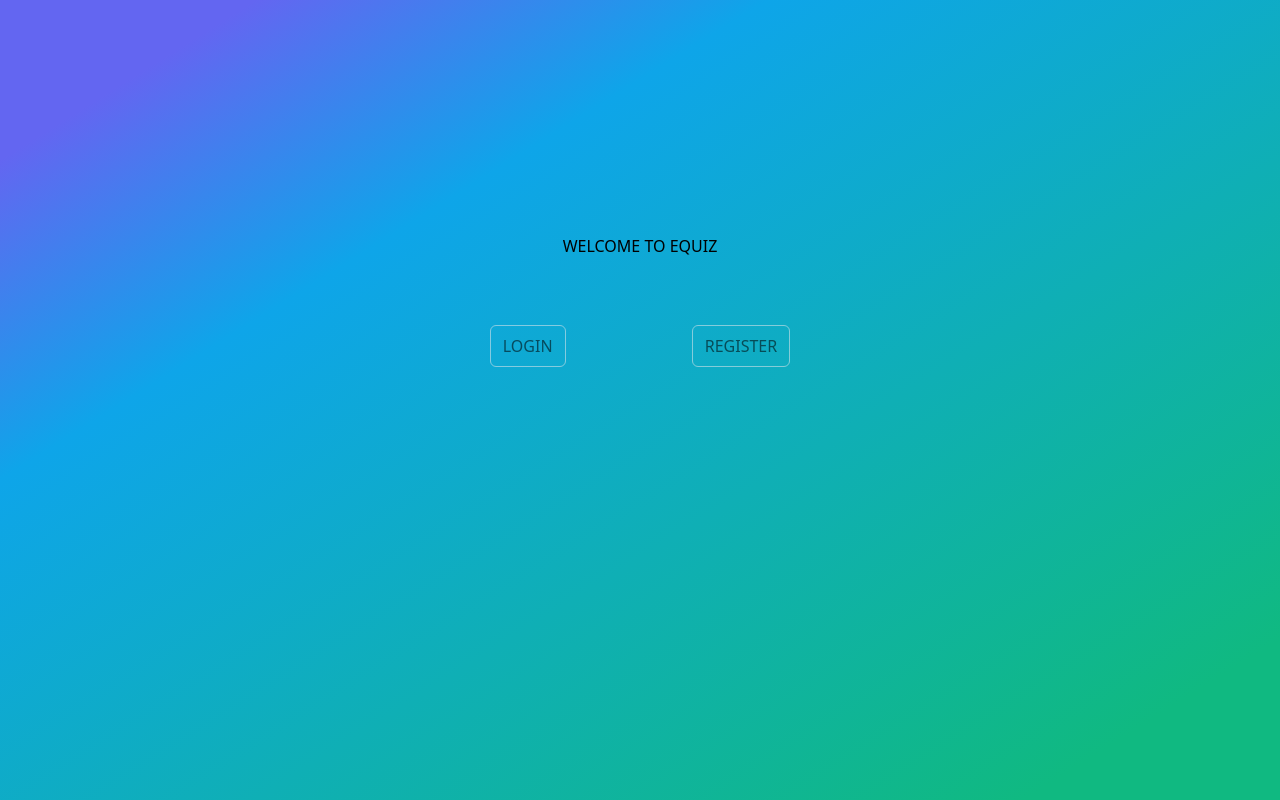
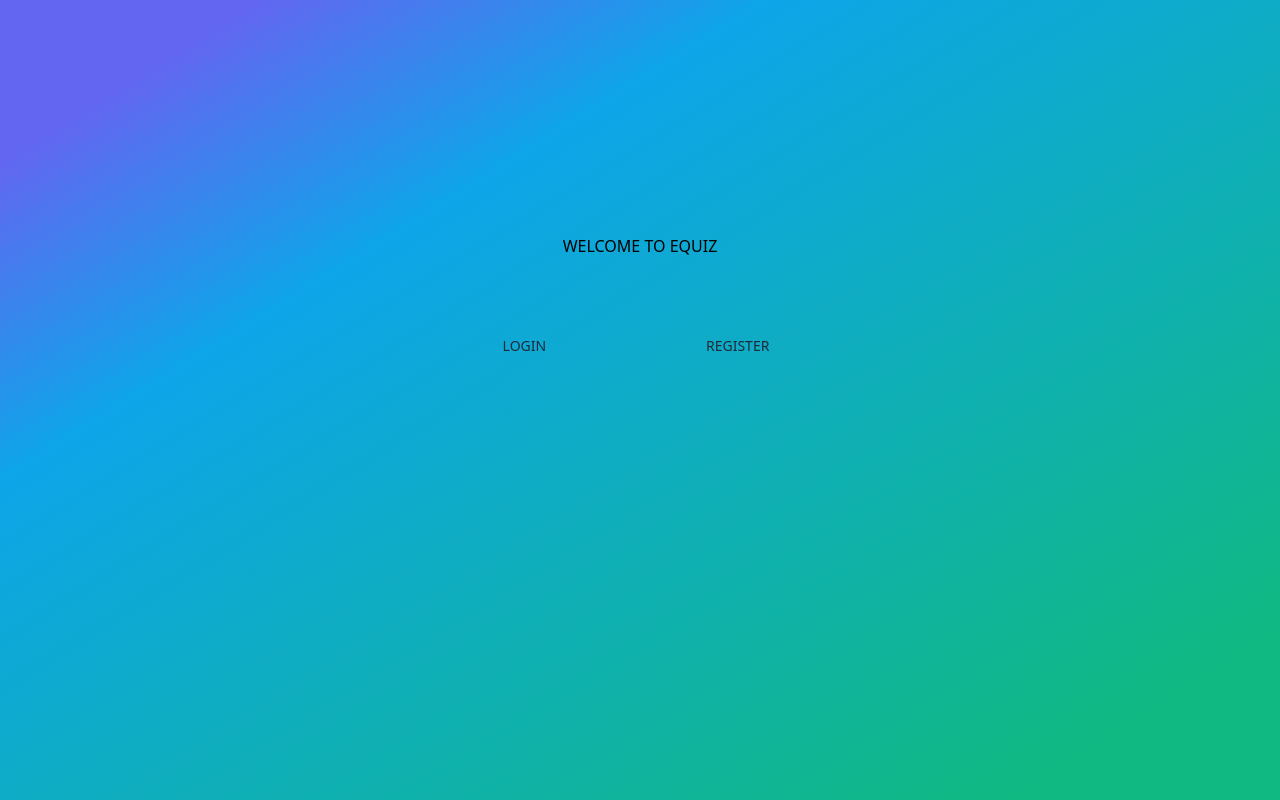
Before and after one commit to HamzaBilgin/EQUIZ-REACT-PROJECT, a React (Vite) app: page / in a window 1280 px wide. Built offline with nearby package versions, Linux system fonts and the light colour scheme.

Commit message:
Login and Register added

```diff
--- /dev/null
+++ b/src/components/auth/LoginForm.jsx
@@ -0,0 +1,7 @@
+import React from "react";
+
+const LoginForm = () => {
+  return <div>LoginForm</div>;
+};
+
+export default LoginForm;
--- /dev/null
+++ b/src/components/auth/RegisterForm.jsx
@@ -0,0 +1,7 @@
+import React from "react";
+
+const RegisterForm = () => {
+  return <div>RegisterForm</div>;
+};
+
+export default RegisterForm;
--- /dev/null
+++ b/src/layout/MainLayout.jsx
@@ -0,0 +1,15 @@
+import React, { Fragment } from "react";
+
+import { Outlet } from "react-router-dom";
+
+const MainLayout = () => {
+  return (
+    <div className="bg-gradient-to-br from-indigo-500 from-10% via-sky-500 via-30% to-emerald-500 to-90% h-dvh flex flex-col  items-center">
+      <Fragment>
+        <Outlet />
+      </Fragment>
+    </div>
+  );
+};
+
+export default MainLayout;
--- a/src/pages/HomePage.jsx
+++ b/src/pages/HomePage.jsx
@@ -1,18 +1,25 @@
 import React from "react";
+import { Link } from "react-router-dom";
 
 const HomePage = () => {
   return (
-    <div className="bg-gradient-to-br from-indigo-500 from-10% via-sky-500 via-30% to-emerald-500 to-90% h-dvh flex flex-col  items-center ">
-      <div className="mt-[200px]  w-1/3 h-1/4 flex flex-col justify-around items-center ">
-        <h1>WELCOME TO EQUIZ</h1>
-        <div className="w-full flex justify-around">
-          <button className="px-3 py-2 border rounded-md opacity-55 hover:opacity-100">
-            LOGIN
-          </button>
-          <button className="px-3 py-2 border rounded-md opacity-55 hover:opacity-100">
-            REGISTER
-          </button>
-        </div>
+    <div className="mt-[200px]  w-1/3 h-1/4 flex flex-col justify-around items-center ">
+      <h1>WELCOME TO EQUIZ</h1>
+      <div className="w-full flex justify-around">
+        <Link
+          to="/auth/login"
+          relative="path"
+          className="text-gray-800  font-medium rounded-lg text-sm px-4 lg:px-5 py-2 lg:py-2.5 mr-2 hover:bg-indigo-900/50 hover:text-white"
+        >
+          <span>LOGIN</span>
+        </Link>
+        <Link
+          to="/auth/register"
+          relative="path"
+          className="text-gray-800  font-medium rounded-lg text-sm px-4 lg:px-5 py-2 lg:py-2.5 mr-2 hover:bg-indigo-900/50 hover:text-white"
+        >
+          <span>REGISTER</span>
+        </Link>
       </div>
     </div>
   );
--- a/src/pages/authPages/LoginPage.jsx
+++ b/src/pages/authPages/LoginPage.jsx
@@ -2,11 +2,7 @@ import React from "react";
 import LoginForm from "../../components/auth/LoginForm";
 
 const LoginPage = () => {
-  return (
-    <div className="mt-[70px] w-full flex justify-center items-center mx-auto  ">
-      <LoginForm />
-    </div>
-  );
+  return <LoginForm />;
 };
 
 export default LoginPage;
--- a/src/pages/authPages/RegisterPage.jsx
+++ b/src/pages/authPages/RegisterPage.jsx
@@ -2,11 +2,7 @@ import React from "react";
 import RegisterForm from "../../components/auth/RegisterForm";
 
 const RegisterPage = () => {
-  return (
-    <div className="mt-[70px] w-full flex flex-wrap justify-between items-center mx-auto ">
-      <RegisterForm />
-    </div>
-  );
+  return <RegisterForm />;
 };
 
 export default RegisterPage;
```
Also changed, not shown: src/routes/MainRoutes.jsx (+6 -2 lines).
